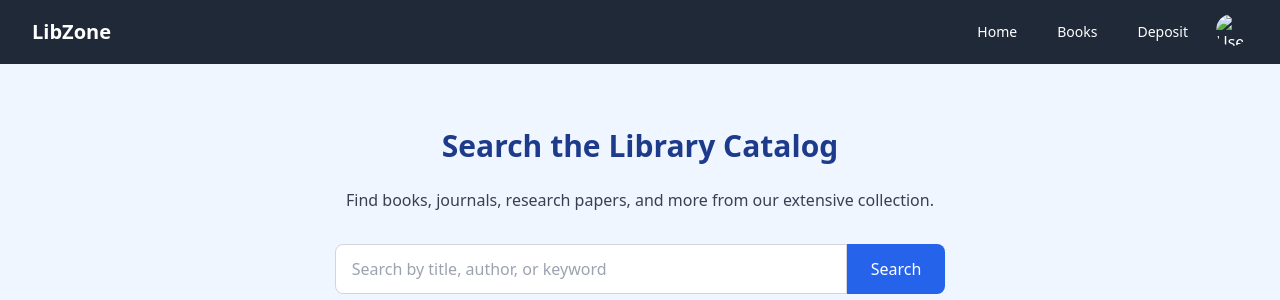
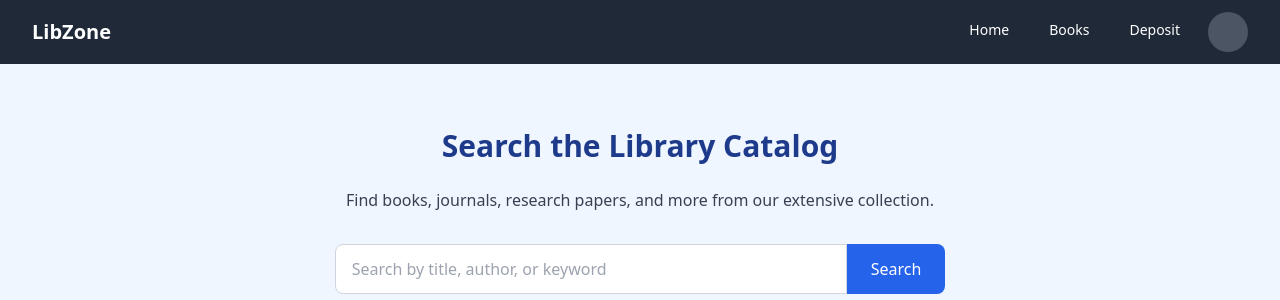
Before and after one commit to anmamun0/libzone-online-webapp, a Django app: page /books/ in a window 1280 px wide. Shown: the top 300 px of the page. Run offline with Django 5.2, Linux system fonts and the light colour scheme; a user stored in the database is signed in; data comes from the database, SQL or seed files in the repository; some libraries are stand-ins or nearby versions.

Commit message:
nav bar profile icon fixed

```diff
--- a/core/templates/nav.html
+++ b/core/templates/nav.html
@@ -16,7 +16,9 @@
                 <!-- User Dropdown (for logged-in users) -->
                 <div class="relative">
                     <button id="user-menu-button" class="flex items-center focus:outline-none focus:ring-0 focus:ring-white focus:ring-offset-0 hover:scale-95">
-                        <img class="h-8 w-8 rounded-full" src="https://via.placeholder.com/150" alt="User Avatar" />
+                        <div class="w-10 h-10 rounded-full bg-gray-600 flex items-center justify-center">
+                            <span class="text-lg text-white uppercase p-2">{{user.first_name|truncatechars:"2"}}</span> <!-- Placeholder for user profile image -->
+                          </div>
                     </button>
 
                     <!-- Dropdown menu -->
--- a/core/templates/profile.html
+++ b/core/templates/profile.html
@@ -7,7 +7,7 @@
       <div class="grid grid-cols-1 lg:grid-cols-12 ">
         <div class="flex items-center space-x-8 mb-10 lg:col-span-7">
           <div class="w-24 h-24 rounded-full bg-gray-300 flex items-center justify-center">
-            <span class="text-4xl text-white">U</span> <!-- Placeholder for user profile image -->
+            <span class="text-4xl text-white uppercase p-2">{{user.first_name|truncatechars:"2"}}</span> <!-- Placeholder for user profile image -->
           </div>
           <div>
             <h2 class="text-2xl font-semibold text-gray-800">{{user.username}}</h2>
```
